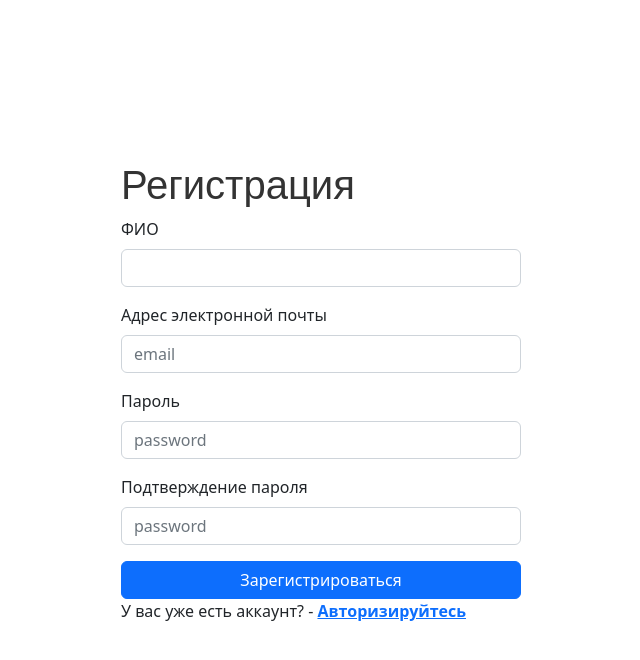
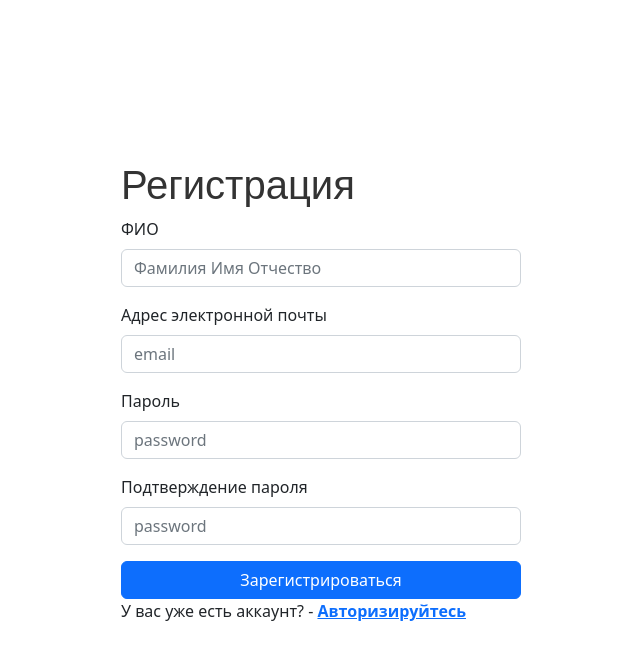
Before and after one commit to CyberJack7/careauto.ru, a PHP site: page /reg_page.php in a window 1280 px wide. Shown: the top 660 px of the page, without its empty margins (319-959 px from the left). Run offline with PHP 8.4, Linux system fonts and the light colour scheme.

Commit message:
fix name

```diff
--- a/reg_page.php
+++ b/reg_page.php
@@ -32,8 +32,8 @@ session_start();
         <form action="/careauto.ru/vendor/signup.php" method="post">
             <div class="mb-3">
                 <label for="exampleInputEmail1" class="form-label">ФИО</label>
-                <input type="text" name="full_name" class="form-control" id="exampleInputEmail1"
-                    aria-describedby="emailHelp" />
+                <input type="text" placeholder="Фамилия Имя Отчество" name="full_name" class="form-control"
+                    id="exampleInputEmail1" aria-describedby="emailHelp" />
             </div>
             <div class="mb-3">
                 <label for="exampleInputEmail1" class="form-label">Адрес электронной почты</label>
```
